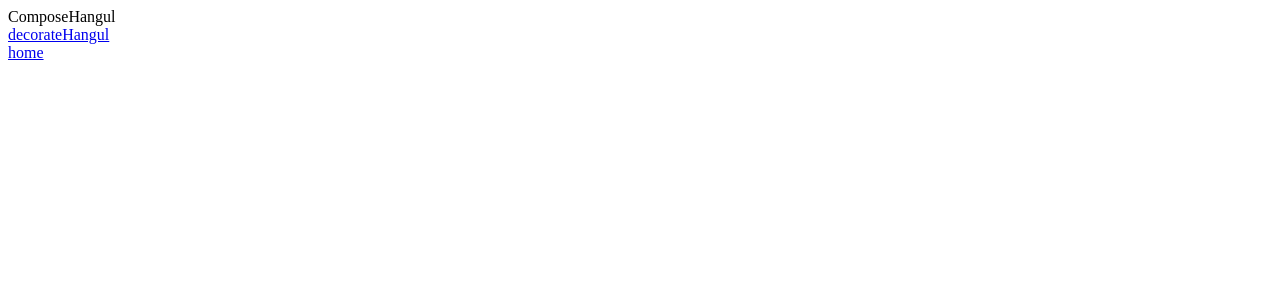
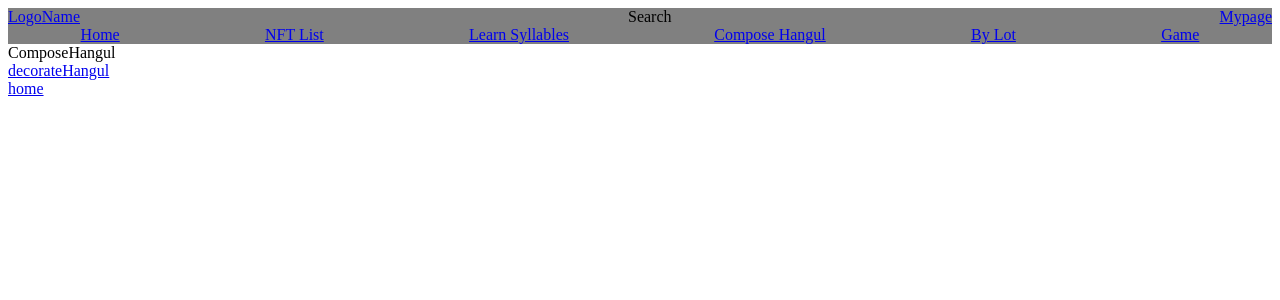
Before and after one commit to movingyun/masterpiece, a React (Create React App) app in the folder frontend/: page /composehangul in a window 1280 px wide. Shown: the top 300 px of the page. Built offline with nearby package versions, Linux system fonts and the light colour scheme.

Commit message:
헤더 추가

```diff
--- a/frontend/src/App.tsx
+++ b/frontend/src/App.tsx
@@ -1,10 +1,12 @@
-import React from "react";
-import { Outlet } from "react-router-dom";
+import React from 'react';
+import { Outlet } from 'react-router-dom';
+import Header from './components/header/Header';
 
 function App() {
   return (
     <div>
-      <Outlet/>
+      <Header />
+      <Outlet />
     </div>
   );
 }
--- /dev/null
+++ b/frontend/src/components/header/Header.tsx
@@ -0,0 +1,12 @@
+import React from 'react';
+import Menu from './Menu';
+import Navigation from './Navigation';
+
+export default function Header() {
+  return (
+    <>
+      <Menu />
+      <Navigation />
+    </>
+  );
+}
--- /dev/null
+++ b/frontend/src/components/header/Menu.tsx
@@ -0,0 +1,24 @@
+import React from 'react';
+import styled from 'styled-components';
+import { Link } from 'react-router-dom';
+
+const StyledMenu = styled.div`
+  display: flex;
+  justify-content: space-between;
+  background-color: gray;
+`;
+
+export default function Menu() {
+  return (
+    <StyledMenu>
+      <div>
+        <Link to="/">Logo</Link>
+        <Link to="/">Name</Link>
+      </div>
+      <div>Search</div>
+      <div>
+        <Link to="/UserPage">Mypage</Link>
+      </div>
+    </StyledMenu>
+  );
+}
--- /dev/null
+++ b/frontend/src/components/header/Navigation.tsx
@@ -0,0 +1,22 @@
+import React from 'react';
+import styled from 'styled-components';
+import { Link } from 'react-router-dom';
+
+const StyledNav = styled.div`
+  display: flex;
+  justify-content: space-around;
+  background-color: gray;
+`;
+
+export default function Navigation() {
+  return (
+    <StyledNav>
+      <Link to="/">Home</Link>
+      <Link to="/nftlist">NFT List</Link>
+      <Link to="/learnsyllables">Learn Syllables</Link>
+      <Link to="/composehangul">Compose Hangul</Link>
+      <Link to="/bylot">By Lot</Link>
+      <Link to="/hangulgame">Game</Link>
+    </StyledNav>
+  );
+}
```
